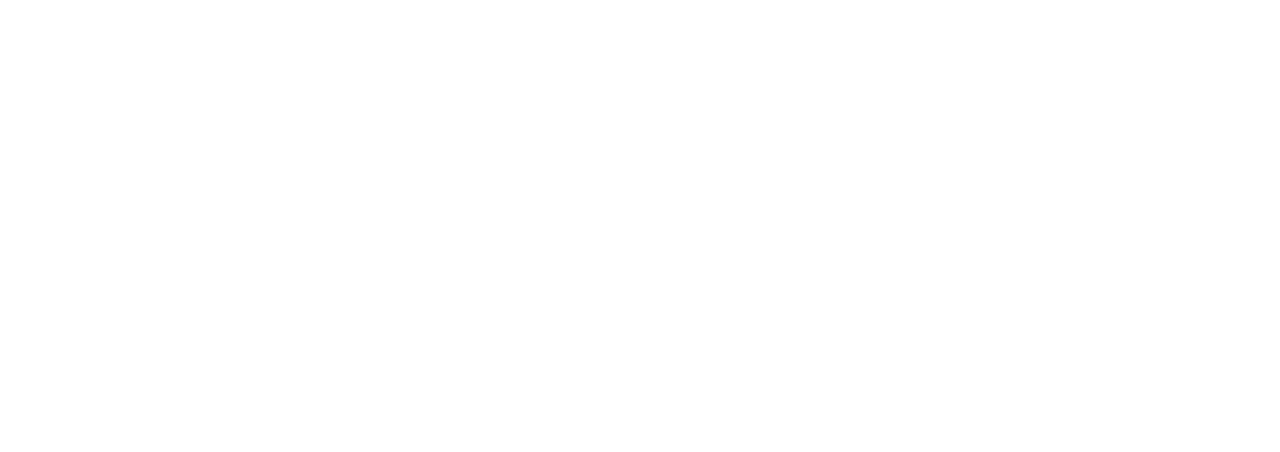
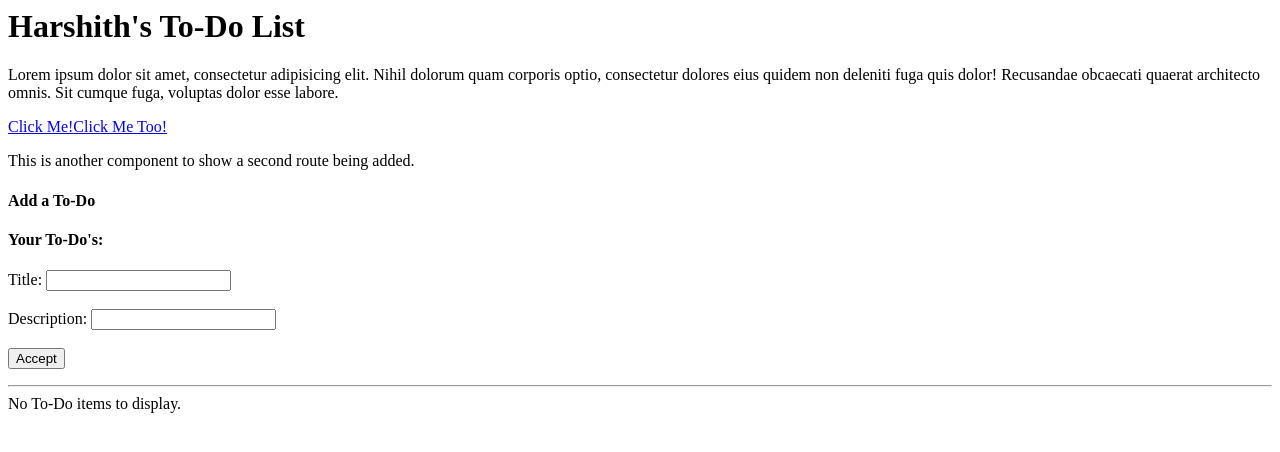
Before and after one commit to Harshith-Varma/Angular-ToDoList, an Angular app: page /description-three in a window 1280 px wide. Shown: the top 452 px of the page. Built offline with nearby package versions, Linux system fonts and the light colour scheme.

Commit message:
3 files modified, 3 added

```diff
--- a/src/app/app.component.html
+++ b/src/app/app.component.html
@@ -7,6 +7,7 @@
     voluptas dolor esse labore.
   </p>
   <a routerLinkActive="active" routerLink="/description-two">Click Me!</a>
+  <a routerLinkActive="active" routerLink="/description-three">Click Me Too!</a>
   <router-outlet></router-outlet>
   <app-todos></app-todos>
 </div>
--- a/src/app/app.module.ts
+++ b/src/app/app.module.ts
@@ -8,13 +8,13 @@ import { ToDosComponent } from './createdComponents/todos/todos.component';
 import { AppComponent } from './app.component';
 
 @NgModule({
-  imports: [BrowserModule, FormsModule],
+  imports: [BrowserModule, FormsModule, AppRoutingModule],
   declarations: [
     AppComponent,
     ToDosComponent,
     TodoItemsComponent,
     AddTodoComponent,
-    AppRoutingModule,
+
   ],
   bootstrap: [AppComponent],
 })
--- a/src/app/app.routing.module.ts
+++ b/src/app/app.routing.module.ts
@@ -1,12 +1,14 @@
 import { RouterModule } from '@angular/router';
 import { NgModule } from '@angular/core';
 import { NewDescriptionComponent } from './createdComponents/new-description/new-description.component';
+import { NewDescriptionTwoComponent } from './createdComponents/new-description-two/new-description-two.component';
 
 @NgModule({
-  declarations: [NewDescriptionComponent],
+  declarations: [NewDescriptionComponent, NewDescriptionTwoComponent],
   imports: [
     RouterModule.forRoot([
       { path: 'description-two', component: NewDescriptionComponent },
+      {path: 'description-three', component: NewDescriptionTwoComponent}
     ]),
   ],
   exports: [RouterModule],
--- /dev/null
+++ b/src/app/createdComponents/new-description-two/new-description-two.component.html
@@ -0,0 +1 @@
+<p>This is another component to show a second route being added.</p>
--- /dev/null
+++ b/src/app/createdComponents/new-description-two/new-description-two.component.ts
@@ -0,0 +1,12 @@
+import { Component, OnInit } from '@angular/core';
+
+@Component({
+  selector: 'app-new-description-two',
+  templateUrl: './new-description-two.component.html',
+  styleUrls: ['./new-description-two.component.css'],
+})
+export class NewDescriptionTwoComponent implements OnInit {
+  constructor() {}
+
+  ngOnInit() {}
+}
```
Also changed, not shown: src/app/createdComponents/new-description-two/new-description-two.component.css (added).
